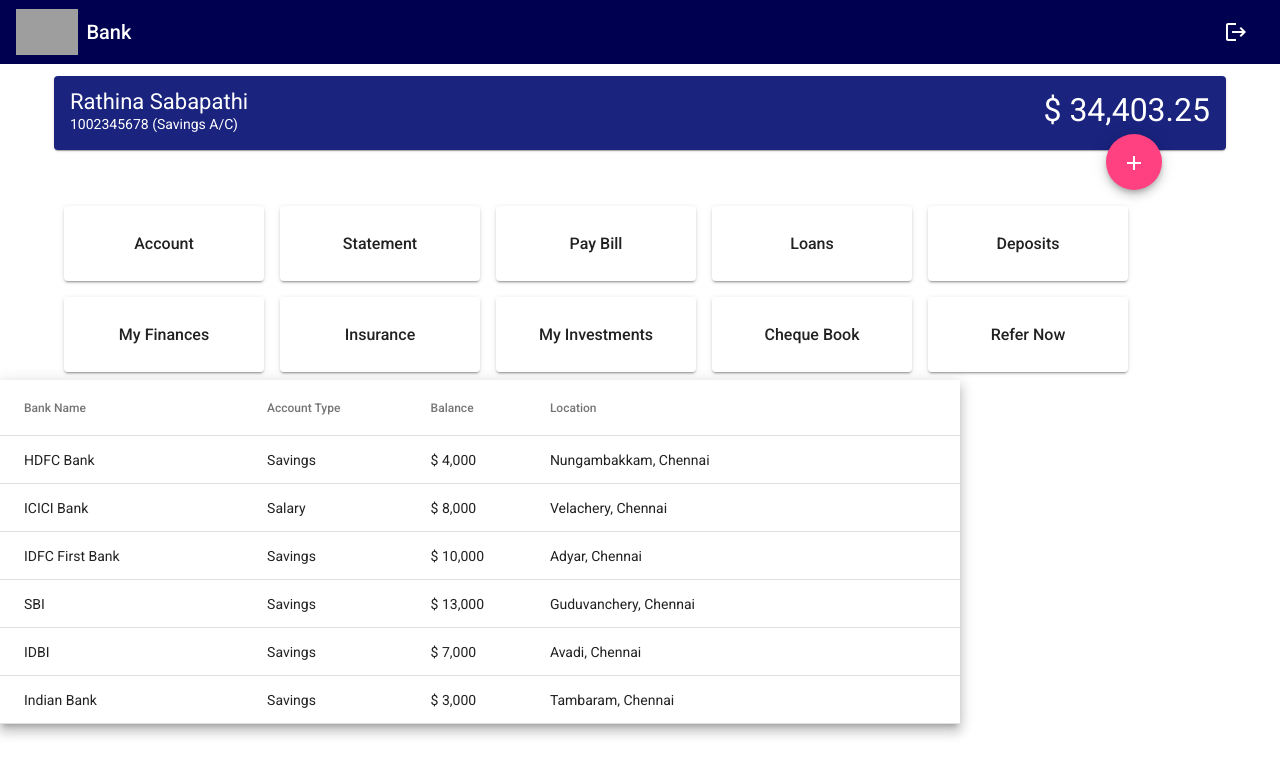
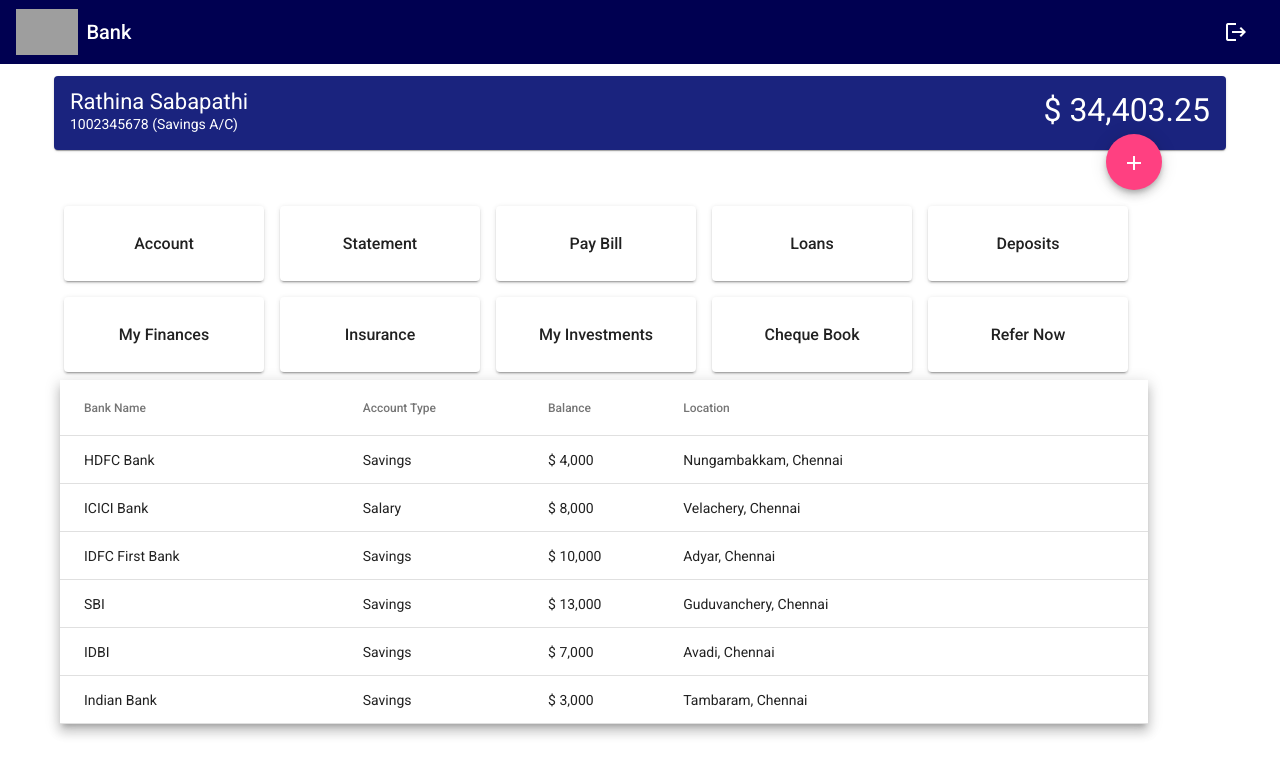
Before and after one commit to msaba94/demo-bank, an Angular app: page /account in a window 1280 px wide. Shown: the top 776 px of the page. Built offline with nearby package versions, Linux system fonts and the light colour scheme; grey boxes are pictures that could not be loaded.

Commit message:
UI fixes

```diff
--- a/src/app/account/account.component.css
+++ b/src/app/account/account.component.css
@@ -1,7 +1,6 @@
 .demo-table {
-    width: 75%;
-  }
-
-  .mat-row .mat-cell {
-    cursor: pointer;
-  }
+  width: 85%;
+  justify-content: center;
+  align-content: center;
+  margin-left: 60px;
+}
--- a/src/app/account/account.component.html
+++ b/src/app/account/account.component.html
@@ -1,29 +1,28 @@
 <app-home></app-home>
 <table mat-table [dataSource]="dataSource" class="mat-elevation-z8 demo-table">
+  <ng-container
+    matColumnDef="bankName"
+    style="text-align: center; justify-items: center"
+  >
+    <th mat-header-cell *matHeaderCellDef>Bank Name</th>
+    <td mat-cell *matCellDef="let element">{{ element.bankName }}</td>
+  </ng-container>
 
-    <ng-container matColumnDef="bankName">
-        <th mat-header-cell *matHeaderCellDef> Bank Name </th>
-        <td mat-cell *matCellDef="let element"> {{element.bankName}} </td>
-    </ng-container>
+  <ng-container matColumnDef="accountType" style="text-align: center">
+    <th mat-header-cell *matHeaderCellDef>Account Type</th>
+    <td mat-cell *matCellDef="let element">{{ element.accountType }}</td>
+  </ng-container>
 
+  <ng-container matColumnDef="balance" style="text-align: center">
+    <th mat-header-cell *matHeaderCellDef>Balance</th>
+    <td mat-cell *matCellDef="let element">{{ element.balance }}</td>
+  </ng-container>
 
-    <ng-container matColumnDef="accountType">
-        <th mat-header-cell *matHeaderCellDef> Account Type </th>
-        <td mat-cell *matCellDef="let element"> {{element.accountType}} </td>
-    </ng-container>
+  <ng-container matColumnDef="location" style="text-align: center">
+    <th mat-header-cell *matHeaderCellDef>Location</th>
+    <td mat-cell *matCellDef="let element">{{ element.location }}</td>
+  </ng-container>
 
-
-    <ng-container matColumnDef="balance">
-        <th mat-header-cell *matHeaderCellDef> Balance </th>
-        <td mat-cell *matCellDef="let element"> {{element.balance}} </td>
-    </ng-container>
-
-
-    <ng-container matColumnDef="location">
-        <th mat-header-cell *matHeaderCellDef> Location </th>
-        <td mat-cell *matCellDef="let element"> {{element.location}} </td>
-    </ng-container>
-
-    <tr mat-header-row *matHeaderRowDef="displayedColumns"></tr>
-    <tr mat-row *matRowDef="let row; columns: displayedColumns;"></tr>
+  <tr mat-header-row *matHeaderRowDef="displayedColumns"></tr>
+  <tr mat-row *matRowDef="let row; columns: displayedColumns"></tr>
 </table>
--- a/src/app/account/account.component.ts
+++ b/src/app/account/account.component.ts
@@ -16,6 +16,8 @@ export class AccountComponent implements OnInit {
 
   ngOnInit(): void {
     this.dataSource = this.service.getAccountDetails();
+    console.log(this.dataSource );
+
   }
 
 }
--- a/src/app/create-fd/create-fd.component.html
+++ b/src/app/create-fd/create-fd.component.html
@@ -1,17 +1,16 @@
 <app-header></app-header>
 
 <a [routerLink]="['/account']">
-    <span class=" navigation-text">Home</span>
+  <span class="navigation-text">Home</span>
 </a>
-<div class="login-wrapper" style="margin-top:24px">
-
+<div class="login-wrapper" style="margin-top: 24px">
   <mat-card class="fd-form-card">
     <h4>Create Fixed Deposit</h4>
     <mat-form-field appearance="fill">
       <mat-label>Choose Account</mat-label>
       <mat-select>
-                <mat-option *ngFor="let food of foods" [value]="food.value">
-                    {{food.viewValue}}
+        <mat-option *ngFor="let bank of dataSource" [value]="bank.bankName">
+          {{ bank.bankName }}
         </mat-option>
       </mat-select>
     </mat-form-field>
--- a/src/app/create-fd/create-fd.component.ts
+++ b/src/app/create-fd/create-fd.component.ts
@@ -1,9 +1,5 @@
 import { Component, OnInit } from '@angular/core';
-
-interface Food {
-  value: string;
-  viewValue: string;
-}
+import { service } from '../service';
 
 @Component({
   selector: 'app-create-fd',
@@ -12,15 +8,11 @@ interface Food {
 })
 export class CreateFdComponent implements OnInit {
 
-  foods: Food[] = [
-    { value: 'steak-0', viewValue: 'Steak' },
-    { value: 'pizza-1', viewValue: 'Pizza' },
-    { value: 'tacos-2', viewValue: 'Tacos' }
-  ];
-
-  constructor() { }
+  dataSource :any;
+  constructor(public service: service) { }
 
   ngOnInit(): void {
+    this.dataSource = this.service.getAccountDetails();
   }
 
 }
--- a/src/app/pay-bill/pay-bill.component.css
+++ b/src/app/pay-bill/pay-bill.component.css
@@ -1,11 +1,17 @@
 .bill-title {
-    font-size: 18px;
-    font-weight: bold;
+  font-size: 18px;
+  font-weight: bold;
 }
 
 .card-view {
-    max-width: 200px;
-    height: 40px;
-    justify-content: center;
-    align-items: center;
+  max-width: 200px;
+  height: 40px;
+  justify-content: center;
+  align-content: center;
 }
+
+.menu-btn {
+  height: 75px;
+  width: 200px;
+  font-size: 16px;
+}
--- a/src/app/pay-bill/pay-bill.component.html
+++ b/src/app/pay-bill/pay-bill.component.html
@@ -1,10 +1,15 @@
 <app-home></app-home>
-<div *ngFor="let bill of bills" style="margin: 16px">
-    <span class="bill-title">{{bill.title}}</span>
-    <div *ngFor="let child of bill.children" style="margin: 8px" layout="column">
-        <mat-card class="card-view">
-            <mat-icon style="color: #000">{{child.icon}}</mat-icon>
-            <span>{{child.title}}</span>
-        </mat-card>
-    </div>
+<div *ngFor="let bill of bills" style="margin-left: 60px; margin-top: 16px">
+  <span class="bill-title">{{ bill.title }}</span>
+  <div
+    *ngFor="let child of bill.children"
+    style="margin-top: 16px; padding-left: 56px; padding-right: 56px"
+    class="row"
+    layout="row"
+    layout-align="center center"
+  >
+    <button mat-raised-button class="menu-btn" style="margin: 8px">
+      {{ child.title }}
+    </button>
+  </div>
 </div>
--- a/src/app/statement/statement.component.css
+++ b/src/app/statement/statement.component.css
@@ -1,3 +1,6 @@
 .demo-table {
-    width: 90%;
-  }
+  width: 85%;
+  justify-content: center;
+  align-content: center;
+  margin-left: 60px;
+}
```
Lines whose indentation alone changed are shown as unchanged.
